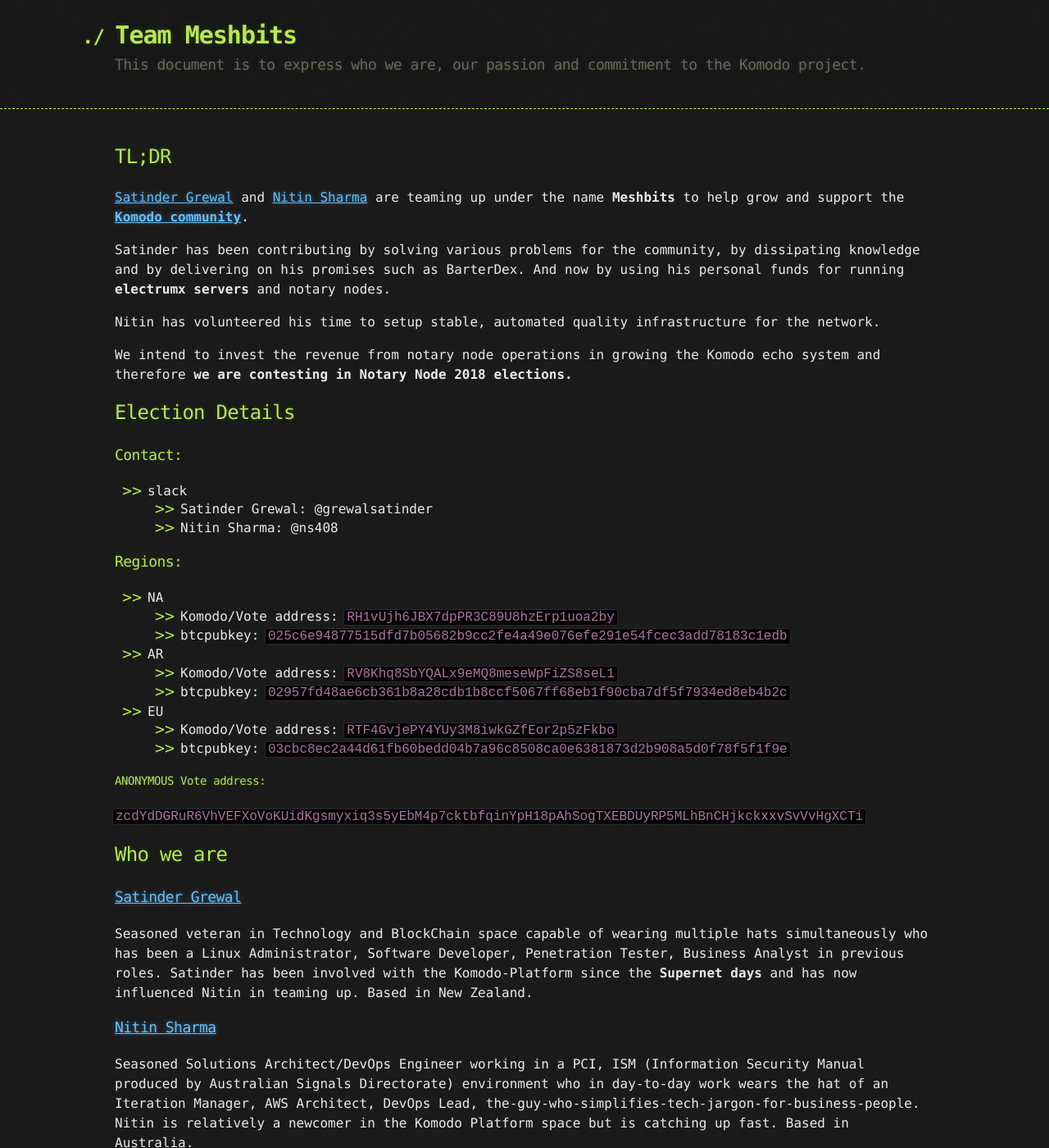
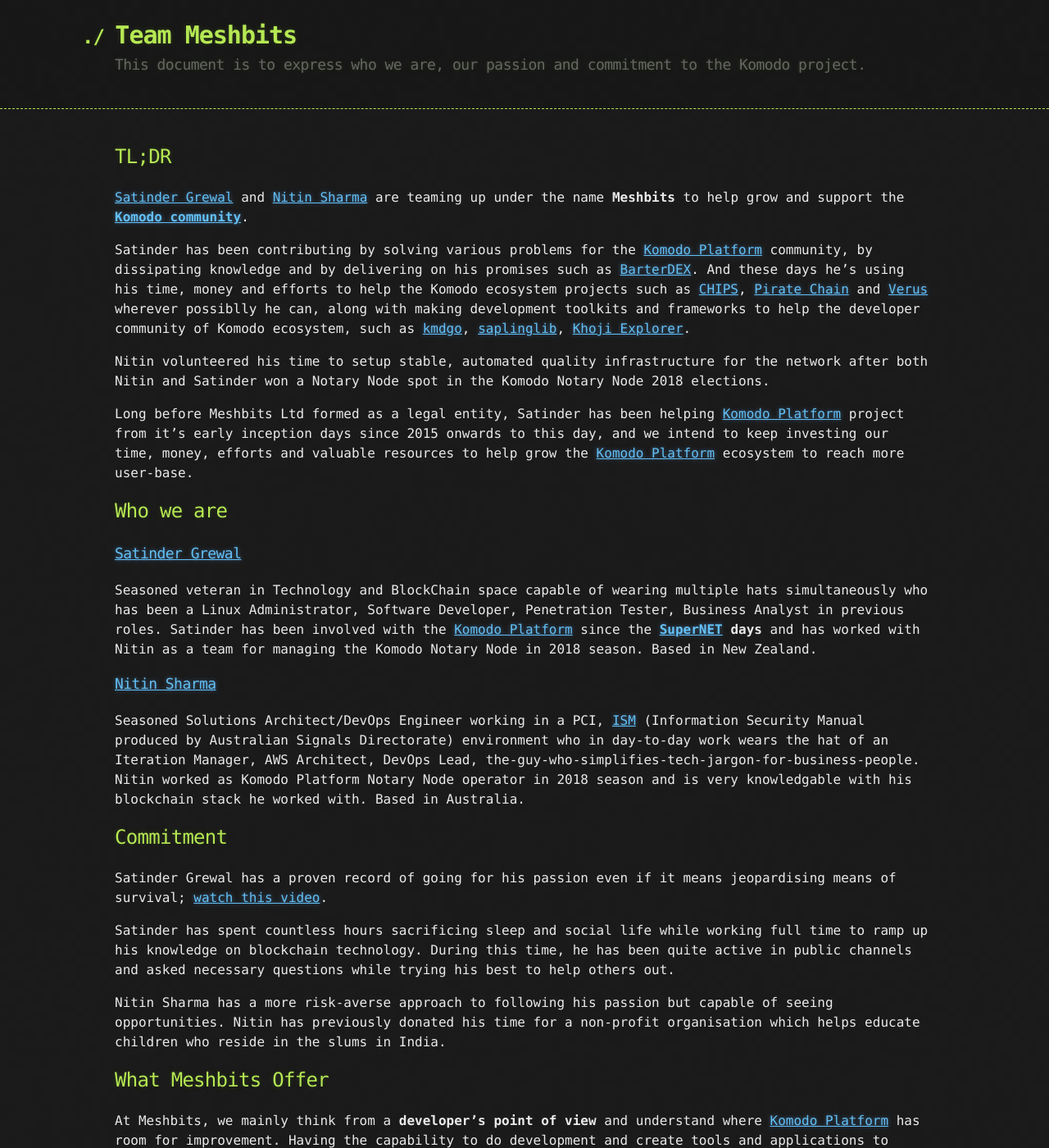
Before and after one commit to Meshbits/meshbits.github.io, a Jekyll site: the page built from index.md, in a window 1280 px wide and 1400 px high. Shown: the whole window at 82% size. Built offline with Jekyll 4.4.1, drawn with Linux system fonts in a browser that asks for light colours; some of the changed text lies outside the part shown.

Commit message:
updated to make a general info website

```diff
--- a/index.md
+++ b/index.md
@@ -2,7 +2,7 @@
 layout: default
 ---
 
-[Satinder Grewal]: https://www.linkedin.com/in/grewalsatinder
+[Satinder Grewal]: https://twitter.com/satindergrewal
 [Nitin Sharma]: https://www.linkedin.com/in/nitinsharma408
 [Komodo Platform]: https://komodoplatform.com/
 [Komodo community]: https://komodoplatform.com/
@@ -12,49 +12,22 @@ layout: default
 
 [Satinder Grewal] and [Nitin Sharma] are teaming up under the name **Meshbits** to help grow and support the **[Komodo community]**.
 
-Satinder has been contributing by solving various problems for the community, by dissipating knowledge and by delivering on his promises such as BarterDex.
-And now by using his personal funds for running **electrumx servers** and notary nodes.
+Satinder has been contributing by solving various problems for the [Komodo Platform](https://komodoplatform.com) community, by dissipating knowledge and by delivering on his promises such as [BarterDEX](https://github.com/komodoplatform/barterDEX/). And these days he's using his time, money and efforts to help the Komodo ecosystem projects such as [CHIPS](https://chips.cash/), [Pirate Chain](https://pirate.black/) and [Verus](https://verus.io) wherever possiblly he can, along with making development toolkits and frameworks to help the developer community of Komodo ecosystem, such as [kmdgo](https://github.com/satindergrewal/kmdgo), [saplinglib](https://github.com/satindergrewal/saplinglib/), [Khoji Explorer](https://github.com/meshbits/khoji/).
 
-Nitin has volunteered his time to setup stable, automated quality infrastructure for the network.
+Nitin volunteered his time to setup stable, automated quality infrastructure for the network after both Nitin and Satinder won a Notary Node spot in the Komodo Notary Node 2018 elections.
 
-We intend to invest the revenue from notary node operations in growing the Komodo echo system and therefore **we are contesting in Notary Node 2018 elections.**
-
-## Election Details
-
-### [](#contact)Contact:
-
-* slack
-    * Satinder Grewal: @grewalsatinder
-    * Nitin Sharma: @ns408
-
-### [](#notary-nodes-regions)Regions:
-
-* NA
-  * Komodo/Vote address: `RH1vUjh6JBX7dpPR3C89U8hzErp1uoa2by`
-  * btcpubkey: `025c6e94877515dfd7b05682b9cc2fe4a49e076efe291e54fcec3add78183c1edb`
-* AR
-  * Komodo/Vote address: `RV8Khq8SbYQALx9eMQ8meseWpFiZS8seL1`
-  * btcpubkey: `02957fd48ae6cb361b8a28cdb1b8ccf5067ff68eb1f90cba7df5f7934ed8eb4b2c`
-* EU
-  * Komodo/Vote address: `RTF4GvjePY4YUy3M8iwkGZfEor2p5zFkbo`
-  * btcpubkey: `03cbc8ec2a44d61fb60bedd04b7a96c8508ca0e6381873d2b908a5d0f78f5f1f9e`
-
-#### ANONYMOUS Vote address:
-
-`zcdYdDGRuR6VhVEFXoVoKUidKgsmyxiq3s5yEbM4p7cktbfqinYpH18pAhSogTXEBDUyRP5MLhBnCHjkckxxvSvVvHgXCTi`
+Long before Meshbits Ltd formed as a legal entity, Satinder has been helping [Komodo Platform](https://komodoplatform.com) project from it's early inception days since 2015 onwards to this day, and we intend to keep investing our time, money, efforts and valuable resources to help grow the [Komodo Platform](https://komodoplatform.com) ecosystem to reach more user-base.
 
 ## [](#who-we-are)Who we are
 
 ### [Satinder Grewal]
 
 Seasoned veteran in Technology and BlockChain space capable of wearing multiple hats simultaneously who has been a Linux Administrator, Software Developer, Penetration Tester, Business Analyst in previous roles.
-Satinder has been involved with the Komodo-Platform since the **Supernet days** and has now influenced Nitin in teaming up.
-Based in New Zealand.
+Satinder has been involved with the [Komodo Platform](https://komodoplatform.com) since the **[SuperNET](https://bitcointalk.org/index.php?topic=762346.0) days** and has worked with Nitin as a team for managing the Komodo Notary Node in 2018 season. Based in New Zealand.
 
 ### [Nitin Sharma]
 
-Seasoned Solutions Architect/DevOps Engineer working in a PCI, ISM (Information Security Manual produced by Australian Signals Directorate) environment who in day-to-day work wears the hat of an Iteration Manager, AWS Architect, DevOps Lead, the-guy-who-simplifies-tech-jargon-for-business-people. Nitin is relatively a newcomer in the Komodo Platform space but is catching up fast.
-Based in Australia.
+Seasoned Solutions Architect/DevOps Engineer working in a PCI, [ISM](https://www.cyber.gov.au/acsc/view-all-content/ism) (Information Security Manual produced by Australian Signals Directorate) environment who in day-to-day work wears the hat of an Iteration Manager, AWS Architect, DevOps Lead, the-guy-who-simplifies-tech-jargon-for-business-people. Nitin worked as Komodo Platform Notary Node operator in 2018 season and is very knowledgable with his blockchain stack he worked with. Based in Australia.
 
 ## [](#commitment)Commitment
 Satinder Grewal has a proven record of going for his passion even if it means jeopardising means of survival; [watch this video].
@@ -64,36 +37,11 @@ During this time, he has been quite active in public channels and asked necessar
 
 Nitin Sharma has a more risk-averse approach to following his passion but capable of seeing opportunities. Nitin has previously donated his time for a non-profit organisation which helps educate children who reside in the slums in India.
 
-## [](#notary-nodes)Notary Nodes
-
-* Our focus is on creating a scalable, stable platform so we are using a combination of Cloud and Datacenter based Servers
-* Two proficient die-hard automation fans looking after the servers means better stable service.
-
 ## [](#what-we-offer)What Meshbits Offer
 
-At Meshbits, we mainly think from a **developer's point of view** and understand where Komodo Platform has room for improvement. Having the capability to do development and create tools and applications to improve the Komodo Platform allows Meshbits team to use it's skillset and funds in the most efficient way possible.
-
-Meshbits will use all the earnings made from Komodo Platform Notary Nodes mining for the following:
-
-* Scripts and toolset for Developers which will help creating independent projects from scratch using Komodo Platform technologies.
-* Creating Decentralised Applications based on Komodo Platform technologies.
-* Contributing to improve Komodo Platform Infrastructure experience wherever possible. The recent example is the addition of SPV servers which are being voluntarily provided to the Komodo community.
-* Creating & maintenance of **Developer oriented documentation** for Komodo Platform technologies.
-
-Instead of offering percentage of our Notary Nodes to our voters, we use these funds to increase the value of Komodo tokens by dedicating our skillset to improve Komodo Platform. That itself increases the underlying value of all KMD cryptocurrency.
+At Meshbits, we mainly think from a **developer's point of view** and understand where [Komodo Platform](https://komodoplatform.com) has room for improvement. Having the capability to do development and create tools and applications to improve the [Komodo Platform](https://komodoplatform.com) allows Meshbits team to use it's skillset and funds in the most efficient way possible.
 
 It's the developer made applications and services which put a cryptocurrency in demand, due to their use cases. And Meshbits team has the capability to deliver what we promise.
 
-We hope the Komodo Platform users will chose Meshbits and give us the opportunity to not just give the value to our voters only but to the entire Komodo community.
-
-For more details on what Meshbits is doing and plans to improve on Komodo Platform, please read this blog post from Satinder Grewal:
-
-[Satinder Grewal: Improving Komodo Platform](https://medium.com/@satindergrewal/improving-komodo-platform-37c684991374)
-
-## [](#disclosure)Disclosure
-
-* Satinder Grewal is a developer in Komodo Platform team.
-* Satinder Grewal's `grewal_SH` Notary Node got auto re-elected from previous Notary Nodes who performed as top 30 Nodes with high Notarisation counts.
-
 <br />
 <br />
```
